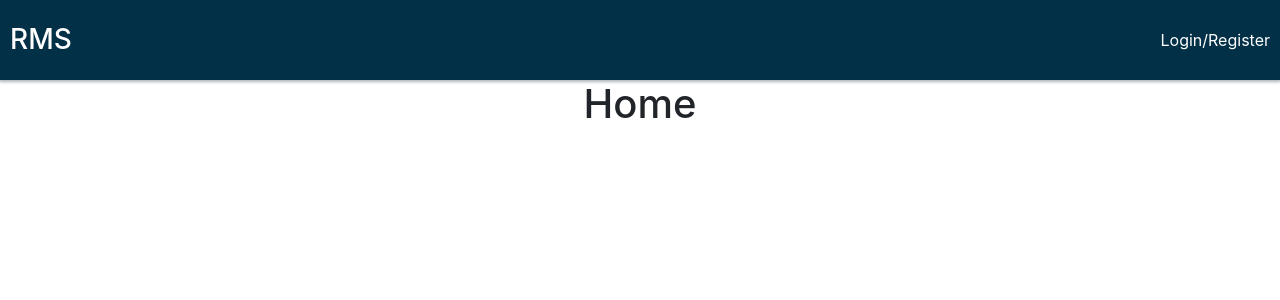
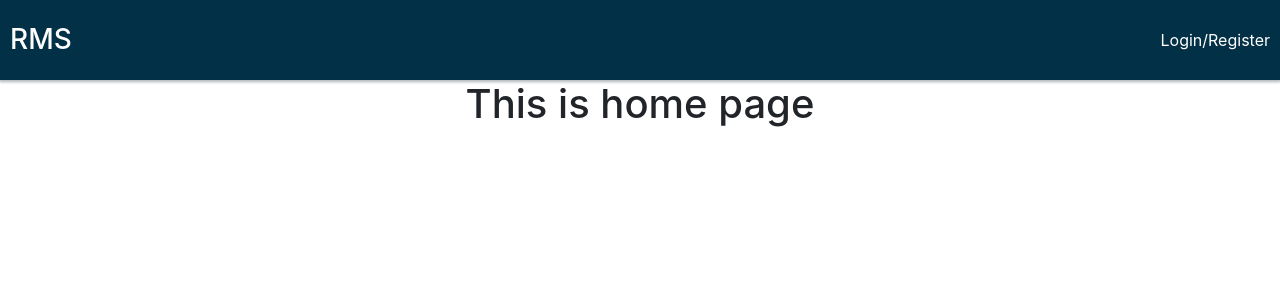
Before and after one commit to NameerWaqas/recruitment-management-system, a React (Create React App) app in the folder client/: page / in a window 1280 px wide. Shown: the top 300 px of the page. Built offline with nearby package versions, Linux system fonts and the light colour scheme.

Commit message:
style: change heading of home page

```diff
--- a/client/src/components/home/Home.jsx
+++ b/client/src/components/home/Home.jsx
@@ -5,7 +5,7 @@ function Home() {
   return (
     <>
       <Header />
-      <h1 className="text-center">Home</h1>
+      <h1 className="text-center">This is home page</h1>
     </>
   );
 }
```
